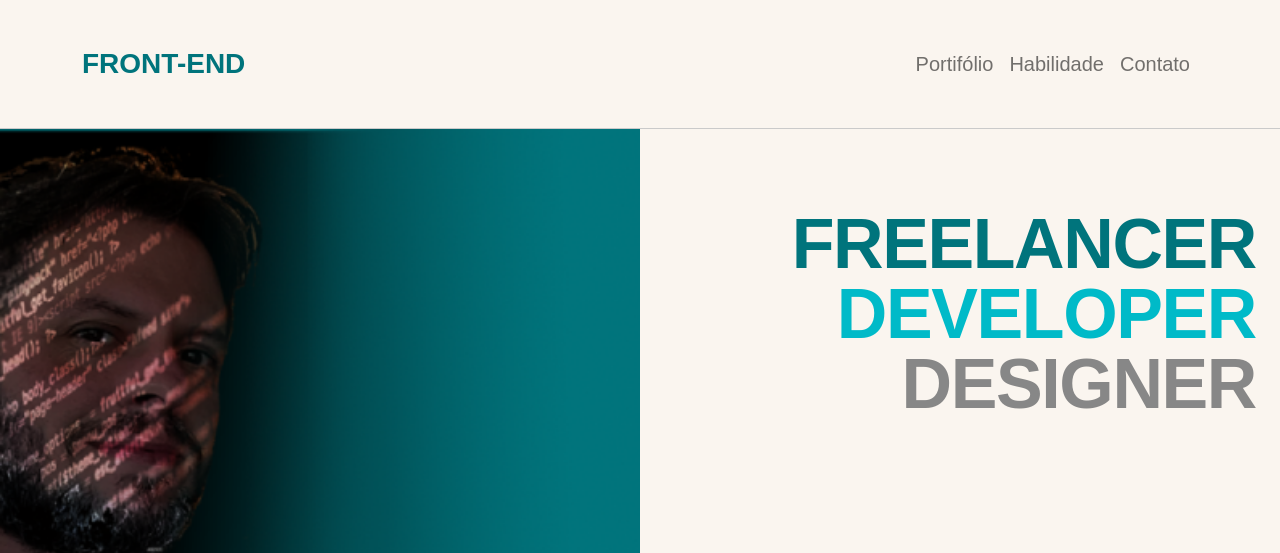
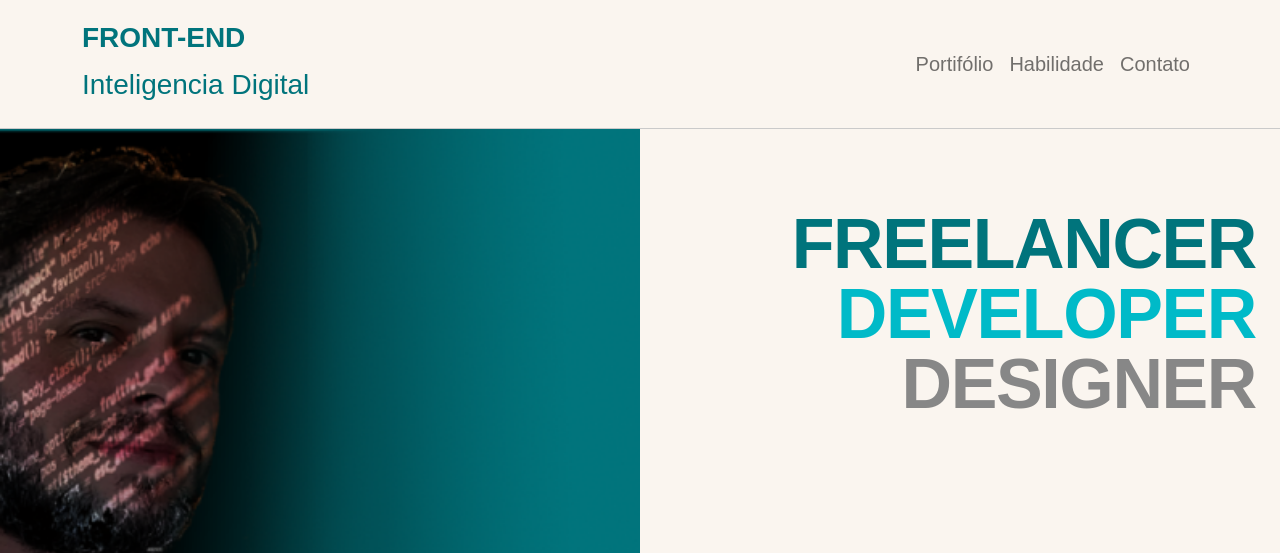
Before and after one commit to FresendeDev/PORTIFOLIO, a website built with webpack: page src/index.html in a window 1280 px wide. Shown: the top 553 px of the page. Built offline with nearby package versions, Linux system fonts and the light colour scheme; files whose address does not match are found by name.

Commit message:
para Inteligencia digital

```diff
--- a/src/index.html
+++ b/src/index.html
@@ -40,7 +40,11 @@
     <header>
       <nav class="navbar navbar-expand-lg p-defaut">
         <div class="container bg-defaut">
-          <a class="navbar-brand fw-bold" href="#">FRONT-END</a>
+          <div class="div">
+            <a class="navbar-brand fw-bold" href="#">FRONT-END</a>
+            <p class="fw-light navbar-brand" href="#">Inteligencia Digital</p>
+          </div>
+
           <button
             class="navbar-toggler"
             type="button"
```
